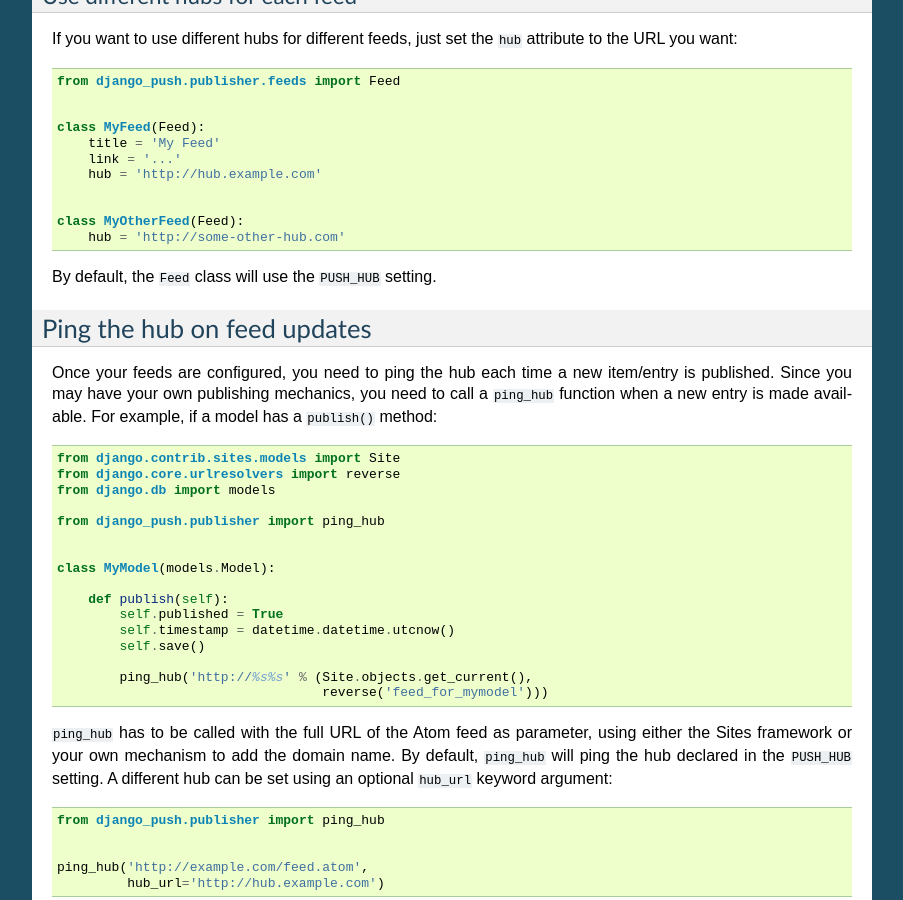
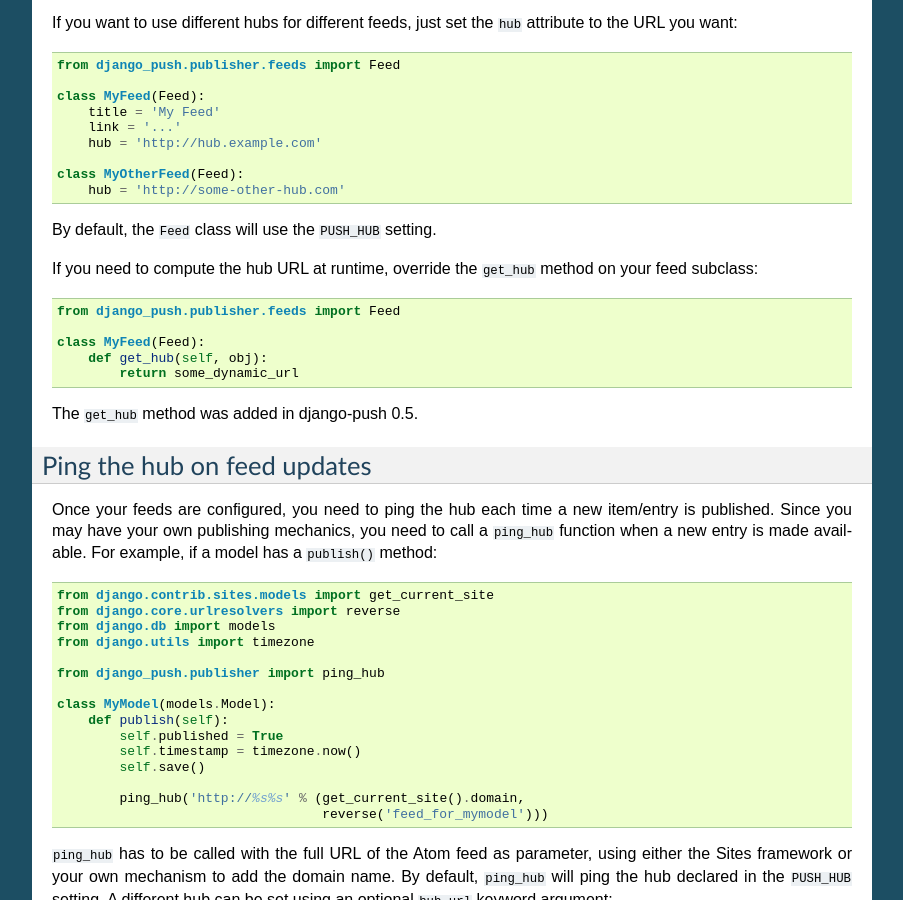
Before and after one commit to brutasse/django-push, a Sphinx documentation site: the page built from docs/publisher.rst, in a window 1280 px wide and 900 px high, scrolled down 668 px. Shown: the whole window, without its empty margins (198-1101 px from the left). Built offline with Sphinx 7.4.7, drawn with Linux system fonts in a browser that asks for light colours.

Commit message:
Improved the publisher's base feed

```diff
--- a/docs/publisher.rst
+++ b/docs/publisher.rst
@@ -20,7 +20,6 @@
 .. code-block:: python
 
     from django_push.publisher.feeds import Feed
-
 
     class MyFeed(Feed):
         title = 'My Feed'
@@ -52,17 +51,28 @@
 
     from django_push.publisher.feeds import Feed
 
-
     class MyFeed(Feed):
         title = 'My Feed'
         link = '...'
         hub = 'http://hub.example.com'
 
-
     class MyOtherFeed(Feed):
         hub = 'http://some-other-hub.com'
 
 By default, the ``Feed`` class will use the ``PUSH_HUB`` setting.
+
+If you need to compute the hub URL at runtime, override the ``get_hub``
+method on your feed subclass:
+
+.. code-block:: python
+
+    from django_push.publisher.feeds import Feed
+
+    class MyFeed(Feed):
+        def get_hub(self, obj):
+            return some_dynamic_url
+
+The ``get_hub`` method was added in django-push 0.5.
 
 Ping the hub on feed updates
 ----------------------------
@@ -74,21 +84,20 @@
 
 .. code-block:: python
 
-    from django.contrib.sites.models import Site
+    from django.contrib.sites.models import get_current_site
     from django.core.urlresolvers import reverse
     from django.db import models
+    from django.utils import timezone
 
     from django_push.publisher import ping_hub
 
-
     class MyModel(models.Model):
-
         def publish(self):
             self.published = True
-            self.timestamp = datetime.datetime.utcnow()
+            self.timestamp = timezone.now()
             self.save()
 
-            ping_hub('http://%s%s' % (Site.objects.get_current(),
+            ping_hub('http://%s%s' % (get_current_site().domain,
                                       reverse('feed_for_mymodel')))
 
 ``ping_hub`` has to be called with the full URL of the Atom feed as parameter,
@@ -101,6 +110,5 @@
 
     from django_push.publisher import ping_hub
 
-
     ping_hub('http://example.com/feed.atom',
              hub_url='http://hub.example.com')
```
Also changed, not shown: 2 other files.
